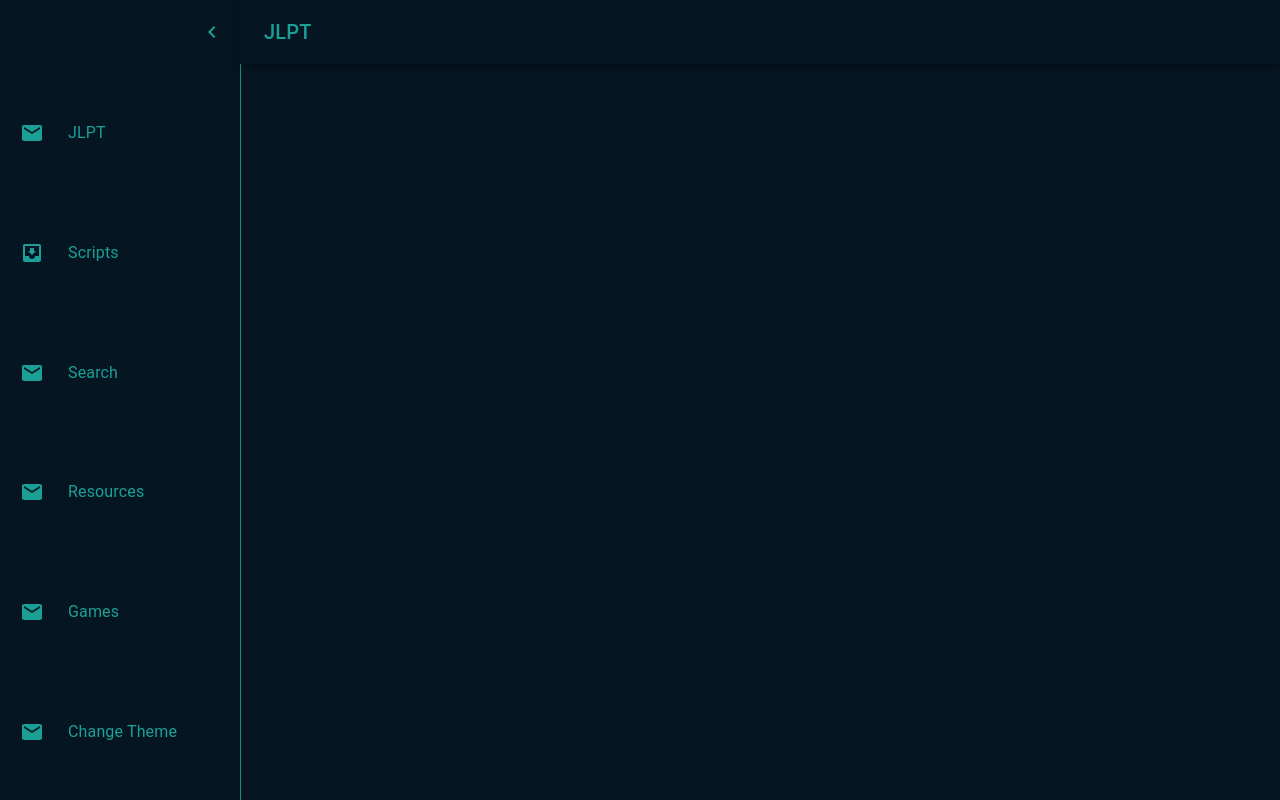
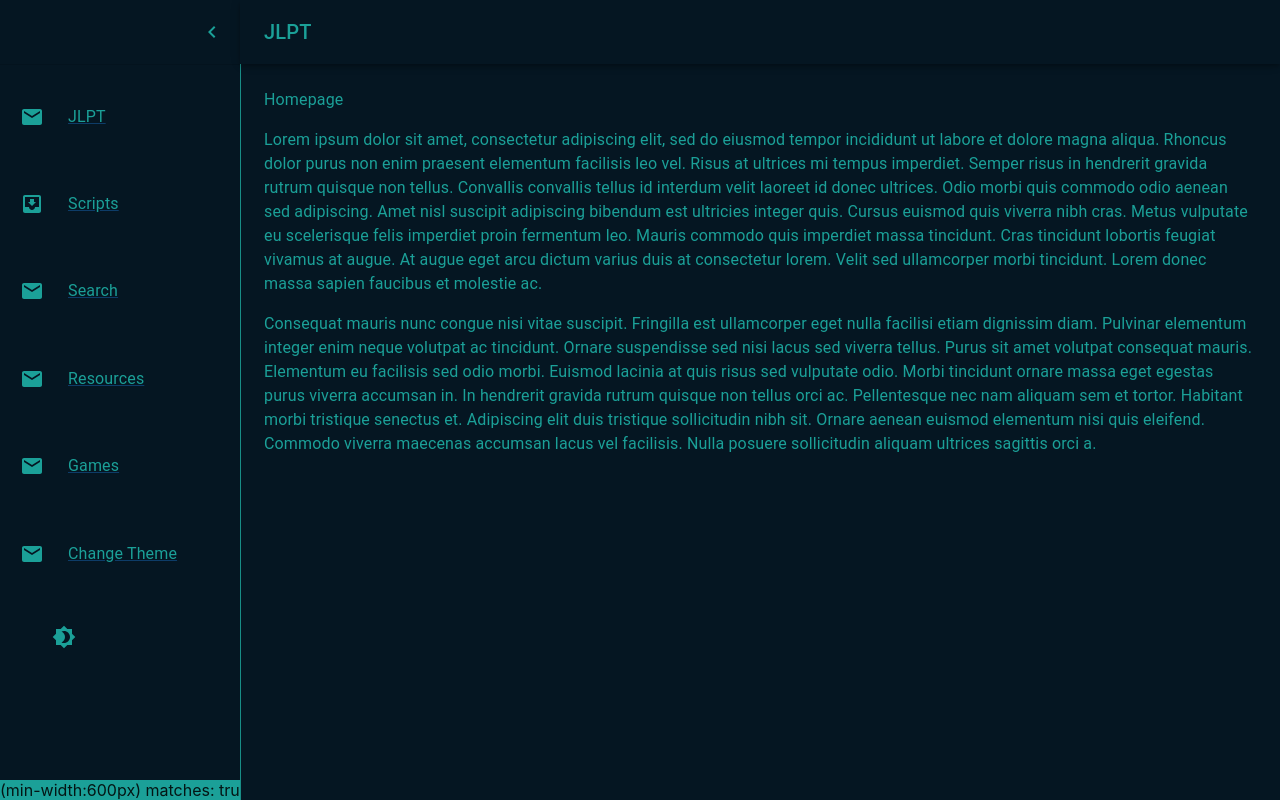
Before and after one commit to Konemui-dev/JapaneseLearningApplication, a React (Create React App) app in the folder sidebarv2/: page /Home in a window 1280 px wide. Both pictures are taken after a click on the button 32 px from the left and 32 px from the top of the page. Built offline with nearby package versions, Linux system fonts and the light colour scheme.

Commit message:
GitKraken Prep
Changing management to gitkraken

```diff
--- a/sidebarv2/src/App.css
+++ b/sidebarv2/src/App.css
@@ -1,8 +1,10 @@
 .App {
   text-align: center;
+
 }
 html{
   background-color: #051622;
+  color: #1BA098;
 }
 .App-logo {
   height: 40vmin;
--- a/sidebarv2/src/App.js
+++ b/sidebarv2/src/App.js
@@ -1,18 +1,57 @@
 import * as React from 'react';
-import Box from '@mui/material/Box';
 import './/App.css'
 import Navigation from './Components/Navigation';
-import { HashRouter } from "react-router-dom";
+import JLPTPage from './Pages/JLPTPage';
+import {Routes,Route} from 'react-router-dom';
+import HomePage from './Pages/HomePage';
+import { Box } from '@mui/material';
+import Scripts from './Pages/Scripts';
+import { ThemeProvider, createTheme } from '@mui/material/styles';
+import CssBaseline from '@mui/material/CssBaseline';
+import useMediaQuery from '@mui/material/useMediaQuery';
+const darkTheme = createTheme({
+  palette: {
+    mode: 'dark',
+  },
+});
+
+
+
+
 
 /**
  * MAIN FUNCTION
  *
  */
 function App() {
+
+  const prefersDarkMode = useMediaQuery('(prefers-color-scheme: dark)');
+
+  const theme = React.useMemo(
+    () =>
+      createTheme({
+        palette: {
+          mode: prefersDarkMode ? 'dark' : 'light',
+        },
+      }),
+    [prefersDarkMode],
+  );
+
+
+
   return (
-    <Box>
+    <Box sx={{ display: 'flex' }} >
+
       <Navigation/>
-    </Box>
+      <Routes>
+        <Route path="/" />
+        <Route path="/Home" element={<HomePage/>}/>
+        <Route path="/JLPT" element={<JLPTPage/>}/>
+        <Route path="/Scripts" element={<Scripts/>}/>
+      </Routes>
+
+      </Box>
+
   );
 }
 
--- a/sidebarv2/src/Components/Navigation.js
+++ b/sidebarv2/src/Components/Navigation.js
@@ -1,5 +1,5 @@
 import * as React from 'react';
-import { styled, useTheme } from '@mui/material/styles';
+import { useTheme, ThemeProvider, createTheme,styled } from '@mui/material/styles';
 import Box from '@mui/material/Box';
 import MuiDrawer from '@mui/material/Drawer';
 import MuiAppBar from '@mui/material/AppBar';
@@ -18,8 +18,15 @@ import ListItemText from '@mui/material/ListItemText';
 import InboxIcon from '@mui/icons-material/MoveToInbox';
 import MailIcon from '@mui/icons-material/Mail';
 import AssignmentIcon from '@mui/icons-material/Assignment';
-import Grid from '@mui/material/Grid';
+import Brightness4Icon from '@mui/icons-material/Brightness4';
+import Brightness7Icon from '@mui/icons-material/Brightness7';
+import Link from '@mui/material/Link';
 import './//Navigation.css'
+
+import SimpleMediaQuery from './Preferences';
+
+
+const ColorModeContext = React.createContext({ toggleColorMode: () => {} });
 
 
 const drawerWidth = 240;
@@ -101,6 +108,7 @@ const Title = Pages[0];
 
 function Navigation() {
     const theme = useTheme();
+    const colorMode = React.useContext(ColorModeContext);
     const [open, setOpen] = React.useState(false);
 
     const handleDrawerOpen = () => {
@@ -111,8 +119,10 @@ function Navigation() {
       setOpen(false);
     };
 
+    //changeTheme ? "darkMode" : "ligtMode";
+
     return (
-      <Box className='AppBar' sx={{ display: 'flex' }} >
+      <Box  >
         <AppBar className='AppBar'  position="fixed" open={open} >
           <Toolbar className='AppBar'>
             <IconButton
@@ -140,9 +150,12 @@ function Navigation() {
             </IconButton>
           </DrawerHeader>
           <Divider className='AppBar' />
+
           <List  className='AppBar'>
             {Pages.map((text, index) => (
-              <ListItem   className='AppBar'  key={text} disablePadding sx={{ display: 'block',height:1/6, backgroundColor:'#051622'}}>
+                <Link href={text} key={index}>
+              <ListItem   className='AppBar'  key={text} disablePadding sx={{ display: 'block',height:1/8, backgroundColor:'#051622'}}>
+
                 <ListItemButton
                   sx={{
 
@@ -166,13 +179,39 @@ function Navigation() {
                   </ListItemIcon>
                   <ListItemText primary={text} sx={{ opacity: open ? 1 : 0 }} />
                 </ListItemButton>
+
               </ListItem>
+              </Link>
             ))}
+            <ListItem onClick={colorMode.toggleColorMode}  className='AppBar' key="ad" disablePadding sx={{ display: 'block',height:1/8, backgroundColor:'#051622'}}>
+
+                <ListItemButton                 sx={{
+
+                    justifyContent: open ? 'initial' : 'center',
+                    px: 2.5,
+                    height:1,
+
+                  }}>
+<ListItemIcon
+                    sx={{
+                      minWidth: 0,
+                      mr: open ? 3 : 'auto',
+                      justifyContent: 'center',
+                      color: '#1BA098',
+
+                    }}
+                  >
+                  </ListItemIcon>
+<ListItemText  color="inherit" sx={{ ml: 1 , opacity: open ? 1 : 0 }}>
+{theme.palette.mode === 'dark' ? <Brightness7Icon /> : <Brightness4Icon />}
+</ListItemText>
+                </ListItemButton>
+
+            </ListItem>
           </List>
+          <SimpleMediaQuery/>
         </Drawer >
-          <Grid container spacing={3}>
 
-          </Grid>
       </Box>
     );
   }
--- /dev/null
+++ b/sidebarv2/src/Components/Preferences.js
@@ -0,0 +1,8 @@
+import * as React from 'react';
+import useMediaQuery from '@mui/material/useMediaQuery';
+
+export default function SimpleMediaQuery() {
+  const matches = useMediaQuery('(min-width:600px)');
+
+  return <span>{`(min-width:600px) matches: ${matches}`}</span>;
+}
--- /dev/null
+++ b/sidebarv2/src/Pages/HomePage.js
@@ -0,0 +1,52 @@
+import { Box, Typography } from "@mui/material";
+import { styled } from '@mui/material/styles';
+
+const DrawerHeader = styled('div')(({ theme }) => ({
+    display: 'flex',
+    alignItems: 'center',
+    justifyContent: 'flex-end',
+    padding: theme.spacing(0, 1),
+    // necessary for content to be below app bar
+    ...theme.mixins.toolbar,
+  }));
+
+function HomePage() {
+    return(
+    <Box component="main" sx={{ flexGrow: 1, p: 3 }}>
+        <DrawerHeader />
+        <Typography paragraph>
+          Homepage
+        </Typography>
+        <Typography paragraph>
+          Lorem ipsum dolor sit amet, consectetur adipiscing elit, sed do eiusmod
+          tempor incididunt ut labore et dolore magna aliqua. Rhoncus dolor purus non
+          enim praesent elementum facilisis leo vel. Risus at ultrices mi tempus
+          imperdiet. Semper risus in hendrerit gravida rutrum quisque non tellus.
+          Convallis convallis tellus id interdum velit laoreet id donec ultrices.
+          Odio morbi quis commodo odio aenean sed adipiscing. Amet nisl suscipit
+          adipiscing bibendum est ultricies integer quis. Cursus euismod quis viverra
+          nibh cras. Metus vulputate eu scelerisque felis imperdiet proin fermentum
+          leo. Mauris commodo quis imperdiet massa tincidunt. Cras tincidunt lobortis
+          feugiat vivamus at augue. At augue eget arcu dictum varius duis at
+          consectetur lorem. Velit sed ullamcorper morbi tincidunt. Lorem donec massa
+          sapien faucibus et molestie ac.
+        </Typography>
+        <Typography paragraph>
+          Consequat mauris nunc congue nisi vitae suscipit. Fringilla est ullamcorper
+          eget nulla facilisi etiam dignissim diam. Pulvinar elementum integer enim
+          neque volutpat ac tincidunt. Ornare suspendisse sed nisi lacus sed viverra
+          tellus. Purus sit amet volutpat consequat mauris. Elementum eu facilisis
+          sed odio morbi. Euismod lacinia at quis risus sed vulputate odio. Morbi
+          tincidunt ornare massa eget egestas purus viverra accumsan in. In hendrerit
+          gravida rutrum quisque non tellus orci ac. Pellentesque nec nam aliquam sem
+          et tortor. Habitant morbi tristique senectus et. Adipiscing elit duis
+          tristique sollicitudin nibh sit. Ornare aenean euismod elementum nisi quis
+          eleifend. Commodo viverra maecenas accumsan lacus vel facilisis. Nulla
+          posuere sollicitudin aliquam ultrices sagittis orci a.
+        </Typography>
+    </Box>
+
+    );
+
+}
+export default HomePage;
--- /dev/null
+++ b/sidebarv2/src/Pages/JLPTPage.js
@@ -0,0 +1,26 @@
+import * as React from 'react';
+import { styled } from '@mui/material/styles';
+import Typography from '@mui/material/Typography';
+import Grid from '@mui/material/Grid';
+
+
+const DrawerHeader = styled('div')(({ theme }) => ({
+    display: 'flex',
+    alignItems: 'center',
+    justifyContent: 'flex-end',
+    padding: theme.spacing(0, 1),
+    // necessary for content to be below app bar
+    ...theme.mixins.toolbar,
+  }));
+
+function JLPT() {
+    return (
+        <Grid component="main" sx={{flexGrow: 1, p:3}}>        <DrawerHeader />
+        <Typography>
+         JLPT page
+        </Typography>
+      </Grid>
+    );
+  }
+
+  export default JLPT;
--- /dev/null
+++ b/sidebarv2/src/Pages/Scripts.js
@@ -0,0 +1,38 @@
+import { Box, Typography } from "@mui/material";
+import { styled } from '@mui/material/styles';
+
+const DrawerHeader = styled('div')(({ theme }) => ({
+    display: 'flex',
+    alignItems: 'center',
+    justifyContent: 'flex-end',
+    padding: theme.spacing(0, 1),
+    // necessary for content to be below app bar
+    ...theme.mixins.toolbar,
+  }));
+
+function Scripts() {
+    return(
+    <Box component="main" sx={{ flexGrow: 1, p: 3 }}>
+        <DrawerHeader />
+        <Typography paragraph>
+          Scripts
+        </Typography>
+        <Typography paragraph>
+          Consequat mauris nunc congue nisi vitae suscipit. Fringilla est ullamcorper
+          eget nulla facilisi etiam dignissim diam. Pulvinar elementum integer enim
+          neque volutpat ac tincidunt. Ornare suspendisse sed nisi lacus sed viverra
+          tellus. Purus sit amet volutpat consequat mauris. Elementum eu facilisis
+          sed odio morbi. Euismod lacinia at quis risus sed vulputate odio. Morbi
+          tincidunt ornare massa eget egestas purus viverra accumsan in. In hendrerit
+          gravida rutrum quisque non tellus orci ac. Pellentesque nec nam aliquam sem
+          et tortor. Habitant morbi tristique senectus et. Adipiscing elit duis
+          tristique sollicitudin nibh sit. Ornare aenean euismod elementum nisi quis
+          eleifend. Commodo viverra maecenas accumsan lacus vel facilisis. Nulla
+          posuere sollicitudin aliquam ultrices sagittis orci a.
+        </Typography>
+    </Box>
+
+    );
+
+}
+export default Scripts;
--- a/sidebarv2/src/index.js
+++ b/sidebarv2/src/index.js
@@ -3,11 +3,14 @@ import ReactDOM from 'react-dom/client';
 import './index.css';
 import App from './App';
 import reportWebVitals from './reportWebVitals';
+import { HashRouter,BrowserRouter } from 'react-router-dom';
 
 const root = ReactDOM.createRoot(document.getElementById('root'));
 root.render(
   <React.StrictMode>
-    <App />
+    <BrowserRouter>
+      <App/>
+    </BrowserRouter>
   </React.StrictMode>
 );
 
```
Also changed, not shown: sidebarv2/src/Components/Header.js (added, +10 -0 lines).
